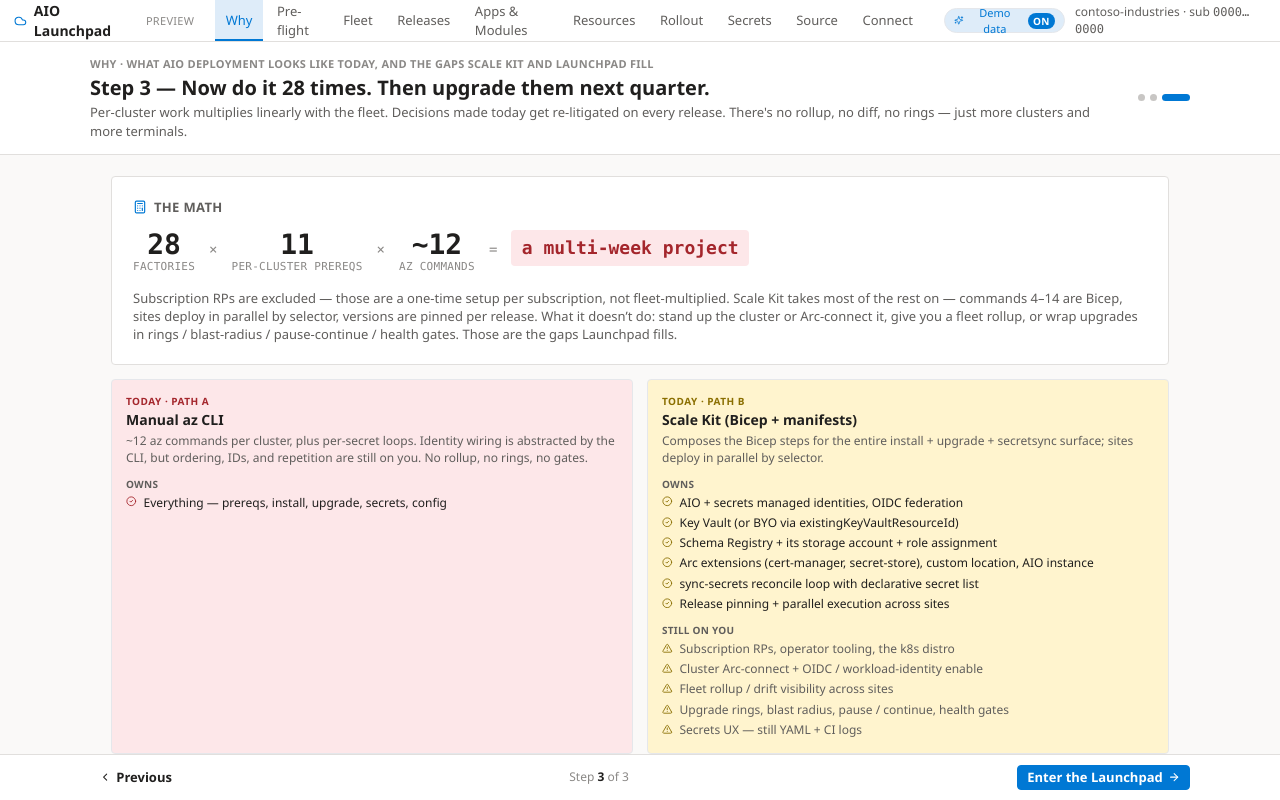
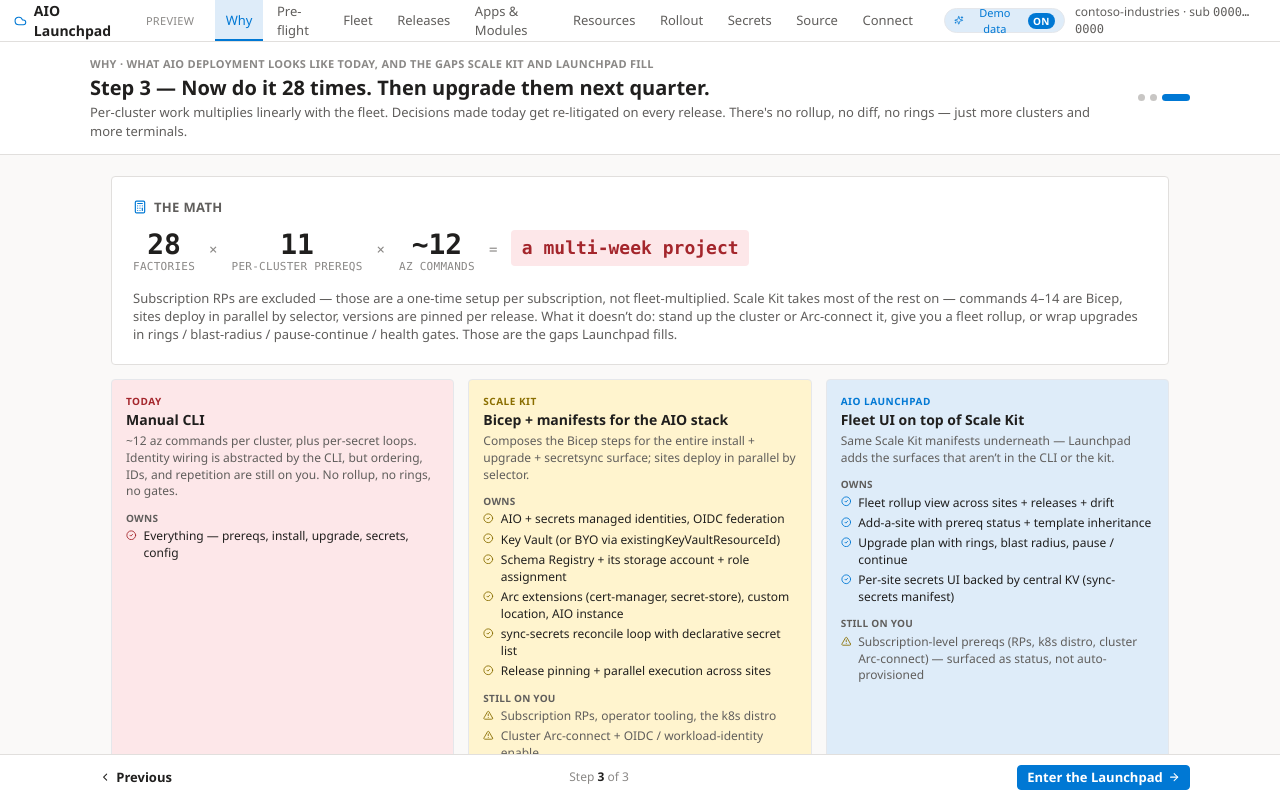
Before and after one commit to shkalavala/aio-launchpad, a Next.js app: page /before in a window 1280 px wide. Both pictures are taken after a click on the button 1186 px from the left and 97 px from the top of the page. Built offline with nearby package versions, Linux system fonts and the light colour scheme.

Commit message:
Revert "/before: reframe reality comparison as az CLI vs Scale Kit (drop Launchpad column; this page is about today's pain)"
This reverts commit 36b48b1ecfeb5dab9bd5d83b8d8b80191a83ec14.

```diff
--- a/app/before/page.tsx
+++ b/app/before/page.tsx
@@ -400,12 +400,12 @@
         </p>
       </section>
 
-      {/* Two-tier ownership comparison: today's reality is az CLI vs Scale Kit */}
-      <div className="grid grid-cols-1 gap-4 lg:grid-cols-2">
+      {/* Three-tier ownership comparison */}
+      <div className="grid grid-cols-1 gap-4 lg:grid-cols-3">
         <TierCard
           tone="danger"
-          tag="Today · Path A"
-          title="Manual az CLI"
+          tag="Today"
+          title="Manual CLI"
           summary="~12 az commands per cluster, plus per-secret loops. Identity wiring is abstracted by the CLI, but ordering, IDs, and repetition are still on you. No rollup, no rings, no gates."
           owns={[
             "Everything — prereqs, install, upgrade, secrets, config",
@@ -414,8 +414,8 @@
         />
         <TierCard
           tone="warning"
-          tag="Today · Path B"
-          title="Scale Kit (Bicep + manifests)"
+          tag="Scale Kit"
+          title="Bicep + manifests for the AIO stack"
           summary="Composes the Bicep steps for the entire install + upgrade + secretsync surface; sites deploy in parallel by selector."
           owns={[
             "AIO + secrets managed identities, OIDC federation",
@@ -431,6 +431,21 @@
             "Fleet rollup / drift visibility across sites",
             "Upgrade rings, blast radius, pause / continue, health gates",
             "Secrets UX — still YAML + CI logs",
+          ]}
+        />
+        <TierCard
+          tone="accent"
+          tag="AIO Launchpad"
+          title="Fleet UI on top of Scale Kit"
+          summary="Same Scale Kit manifests underneath — Launchpad adds the surfaces that aren’t in the CLI or the kit."
+          owns={[
+            "Fleet rollup view across sites + releases + drift",
+            "Add-a-site with prereq status + template inheritance",
+            "Upgrade plan with rings, blast radius, pause / continue",
+            "Per-site secrets UI backed by central KV (sync-secrets manifest)",
+          ]}
+          leaves={[
+            "Subscription-level prereqs (RPs, k8s distro, cluster Arc-connect) — surfaced as status, not auto-provisioned",
           ]}
         />
       </div>
```
